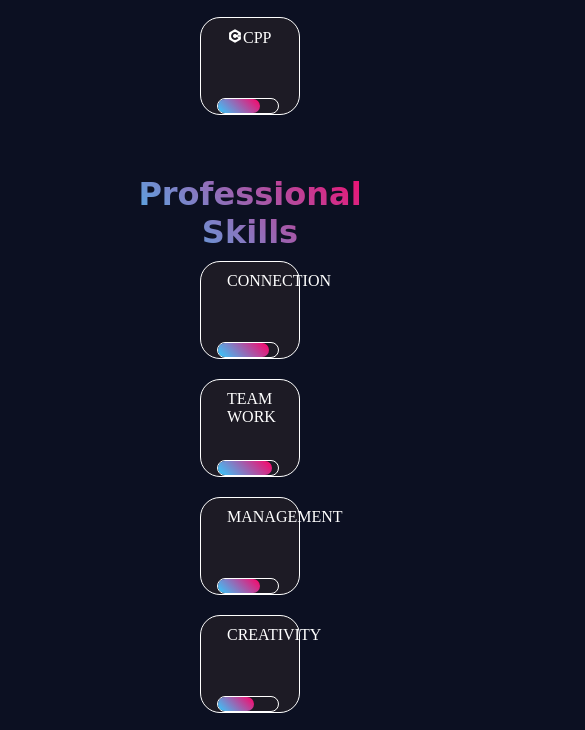
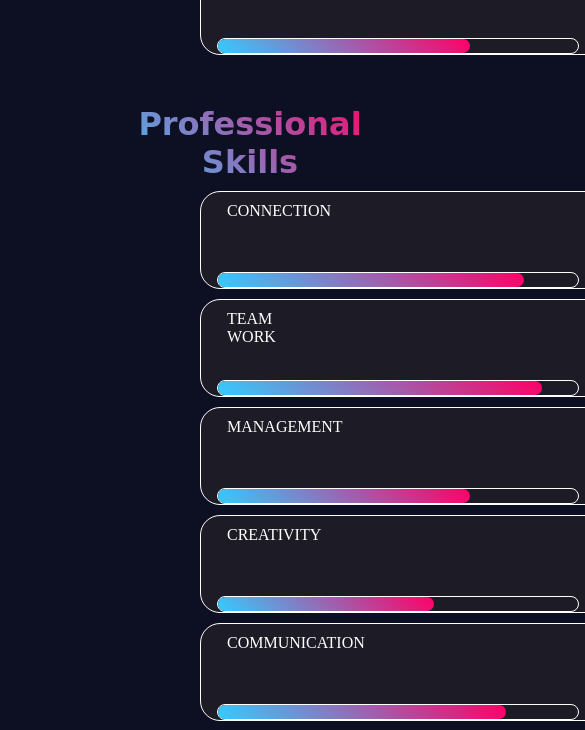
Before and after one commit to sanyukta001/Portfolio, a plain HTML site: page index.html in a window 390 px wide. Shown: the part 2953-3683 px from the top of the page, 585 px wide, since content can reach past the window. Drawn offline with nearby package versions, Linux system fonts and the light colour scheme.

Commit message:
update3.1

```diff
--- a/static/styles.css
+++ b/static/styles.css
@@ -775,8 +775,8 @@ button:hover {
     }
 
     .skill-content {
-        padding: 0 5rem;
-        display: flex;
+        /* padding: 0 5rem; */
+        display: block;
         justify-content: space-around;
         align-items: center;
         flex-basis: 50%;
```
